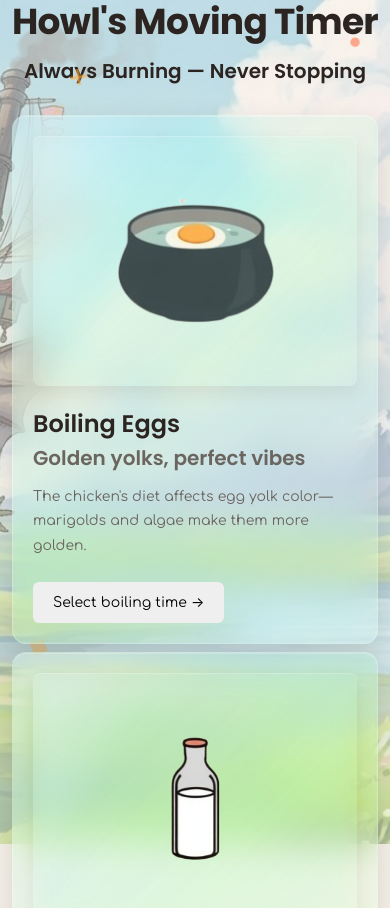
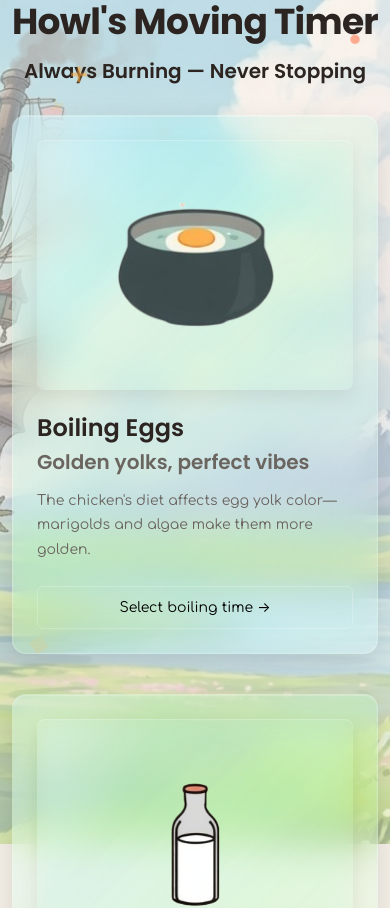
Before and after one commit to MahmudaJahan99/Howl-s-Moving-Timer, a React (Vite) app: page / in a window 390 px wide. Shown: the top 908 px of the page. Built offline with nearby package versions, Linux system fonts and the light colour scheme.

Commit message:
Card designs fixed mostly

```diff
--- a/src/assets/styles/global.css
+++ b/src/assets/styles/global.css
@@ -133,7 +133,6 @@
     cursor: pointer;
     padding: 10px 20px;
     border-radius: var(--radius-sm);
-    border: none;
     transition: all var(--transition-base) var(--easing-ease-out);
 }
 
@@ -557,6 +556,12 @@
     }
 }
 
+@media (min-width: 2560px) {
+    body {
+    zoom: 1.5;
+  }
+}
+
 /* -------------------- PRINT STYLES -------------------- */
 @media print {
     body {
--- a/src/components/TaskList/TaskCard.jsx
+++ b/src/components/TaskList/TaskCard.jsx
@@ -99,8 +99,6 @@
             className={styles.ctaButton}
             style={{
               "--task-color": task.themeColor,
-              "--gradient-start": task.gradientStart,
-              "--gradient-end": task.gradientEnd,
             }}
           >
             Select {task.name.split(" ")[0].toLowerCase()} time →
--- a/src/components/TaskList/TaskList.module.css
+++ b/src/components/TaskList/TaskList.module.css
@@ -8,9 +8,15 @@
 .taskGrid {
   display: grid;
   grid-template-columns: 1fr;
-  gap: var(--space-4);
+  gap: var(--space-10);
   max-width: 1200px;
   margin: 0 auto;
+  align-items: stretch;
+  grid-auto-rows: 1fr;
+}
+
+.taskGridItem {
+  height: 100%;
 }
 
 /* -------------------- LOADING STATE -------------------- */
@@ -42,40 +48,32 @@
 }
 
 /* -------------------- RESPONSIVE DESIGN -------------------- */
+/* Tablets */
 @media (min-width: 768px) {
-  .taskGrid {
-    grid-template-columns: repeat(2, 1fr);
-    gap: var(--space-6);
-  }
-}
-
-
-/* -------------------- TABLET ADJUSTMENTS -------------------- */
-
-@media (max-width: 768px) {
   .taskList {
     padding: var(--space-6) var(--space-4);
   }
 
   .taskGrid {
-    gap: var(--space-3);
+    grid-template-columns: repeat(2, 1fr);
   }
 }
 
-/* -------------------- MOBILE ADJUSTMENTS -------------------- */
+/* Laptops */
+@media (min-width: 1024px) {
+  .taskGrid {
+    grid-template-columns: repeat(3, 1fr);
+  }
+}
 
+/* Mobile adjustments */
 @media (max-width: 480px) {
   .taskList {
     padding: var(--space-4) var(--space-3);
   }
-
-  .taskGrid {
-    gap: var(--space-2);
-  }
 }
 
 /* -------------------- DARK MODE -------------------- */
-
 @media (prefers-color-scheme: dark) {
   .loadingSpinner {
     filter: opacity(0.8);
@@ -104,8 +102,10 @@
 
 /* -------------------- TASK CARD COMPONENT -------------------- */
 .taskCard {
+  height: 100%;
   position: relative;
   display: flex;
+  flex-direction: column;
   align-items: center;
   justify-content: space-between;
   width: 100%;
@@ -181,6 +181,12 @@
   pointer-events: none;
 }
 
+.ctaButton {
+  margin-top: auto;
+  border: 1px solid rgba(255, 255, 255, 0.22);
+  background: transparent;
+}
+
 /* -------------------- HOVER & FOCUS STATES -------------------- */
 .taskCard:hover::before {
   transform:
@@ -252,6 +258,20 @@
   filter: blur(20px);
   border-radius: var(--radius-lg);
   pointer-events: none;
+}
+
+.cardGlow {
+  position: absolute;
+  inset: 0;
+  border-radius: inherit;
+  z-index: 0;
+  pointer-events: none;
+  opacity: 0;
+  transition: opacity var(--transition-base);
+}
+
+.taskCard:hover .cardGlow {
+  opacity: 1;
 }
 
 /* -------------------- CARD CONTENT -------------------- */
@@ -328,11 +348,12 @@
 }
 
 /* -------------------- TEXT CONTENT -------------------- */
-
 .textContent {
   flex: 1;
   text-align: left;
   min-width: 0;
+  display: flex;
+  flex-direction: column;
 }
 
 .taskName {
@@ -410,20 +431,6 @@
   stroke-width: 2.5;
 }
 
-/* -------------------- RESPONSIVE DESIGN -------------------- */
-
-@media (max-width: 48rem) {
-  .taskCard {
-    padding: 1.25rem;
-  }
-}
-
-@media (max-width: 24rem) {
-  .taskCard {
-    padding: 1rem;
-  }
-}
-
 /* -------------------- ANIMATIONS -------------------- */
 
 @keyframes bounceIcon {
```
